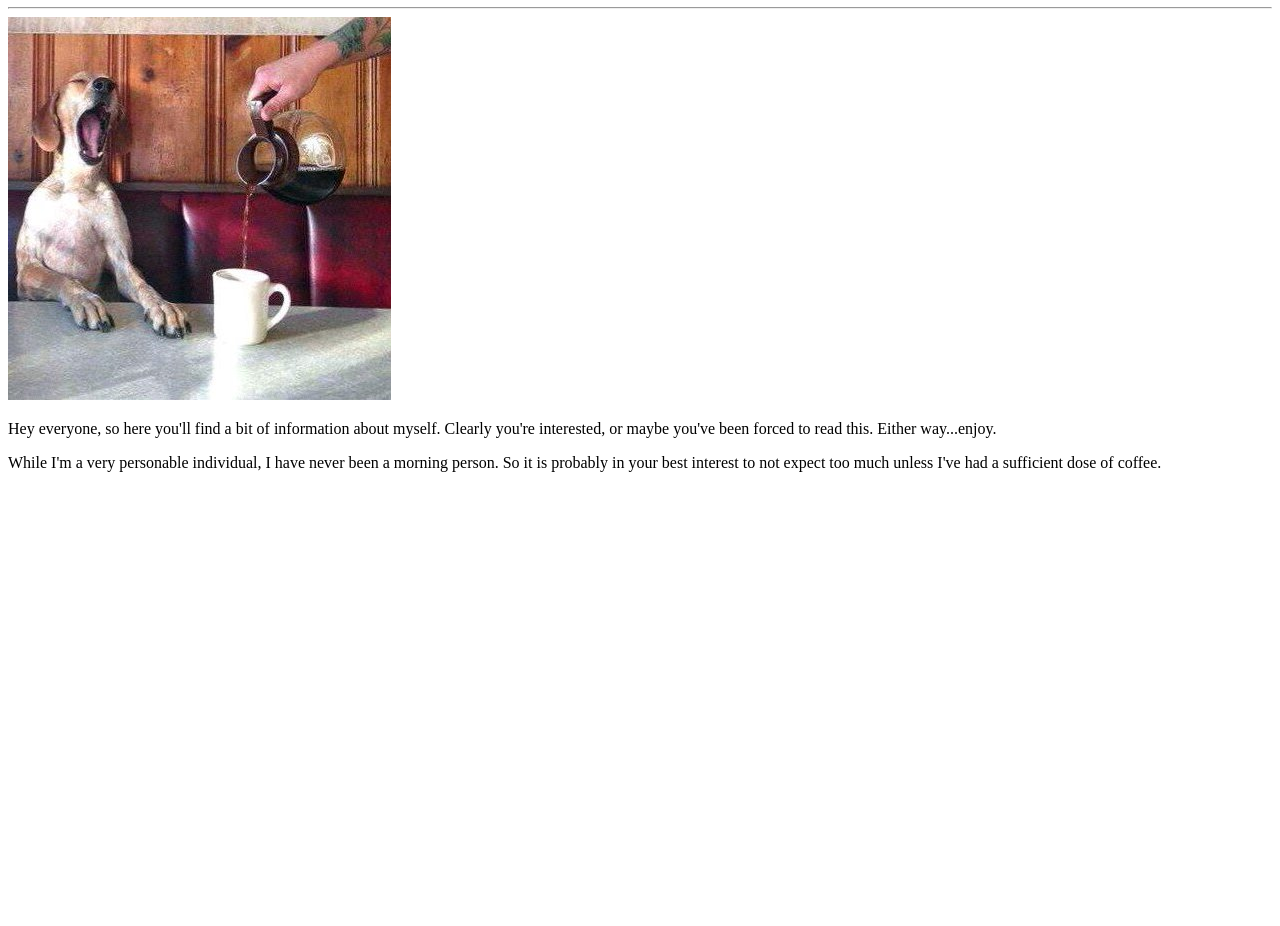
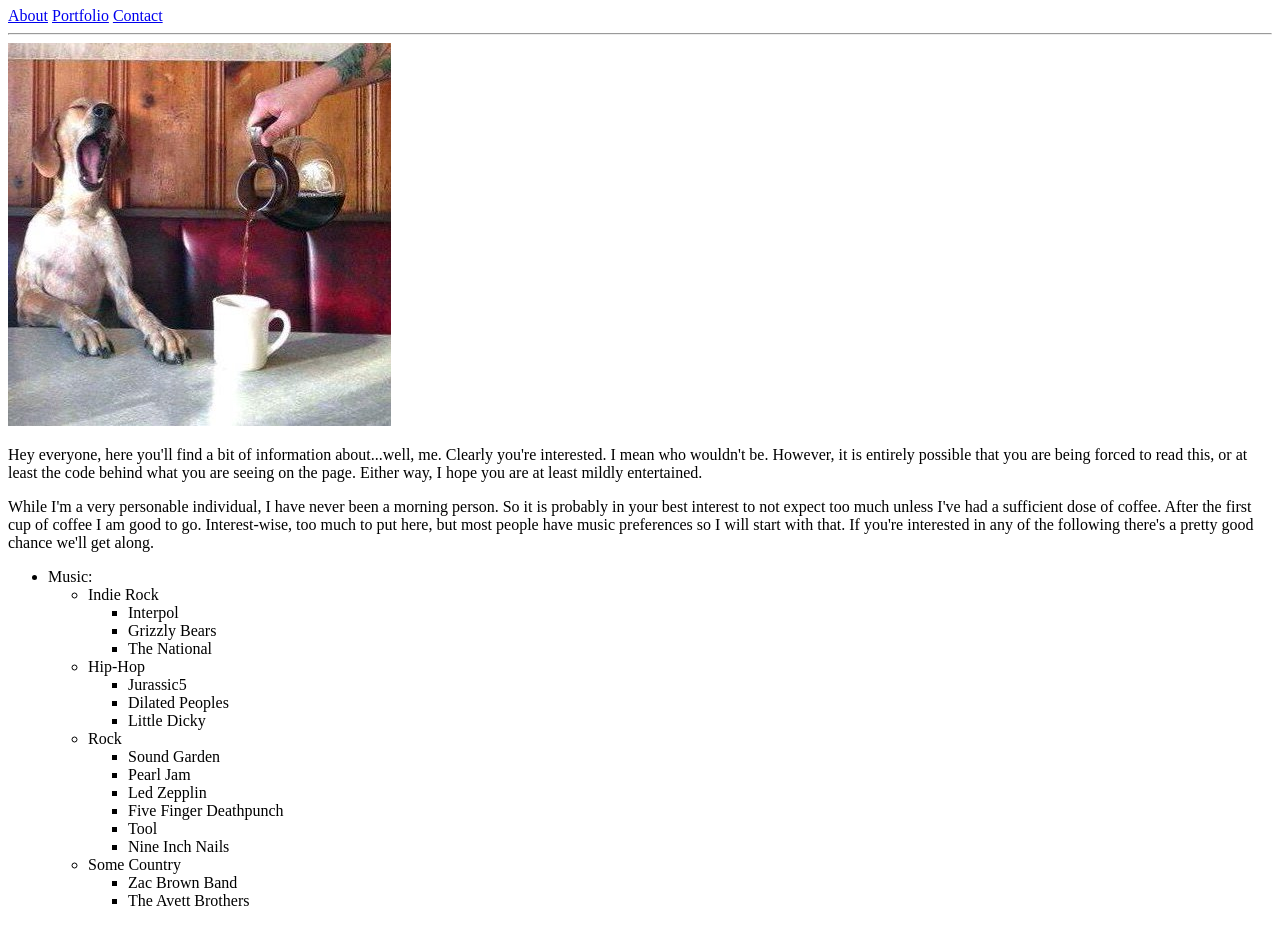
Before and after one commit to jasongoeble/Basic-Portfolio, a plain HTML site: page index.html in a window 1280 px wide. Shown: the part 73-999 px from the top of the page. Before the commit the page ends 800 px from the top, so only its background shows below. Drawn offline with Linux system fonts and the light colour scheme.

Commit message:
updates from 21 April

```diff
--- a/index.html
+++ b/index.html
@@ -1,10 +1,9 @@
 <!DOCTYPE html>
 <html lang="en-us">
 
-    <meta charset="UTF-8">
-
     <head>
-
+        <meta charset="UTF-8">
+        <link rel="stylesheet" href="./assets/css/style.css">
         <title>
             Jason Goeble
         </title>
@@ -12,30 +11,83 @@
     </head>
 
     <body>
+        <div>
 
-        <h1>
-            All About Me
-        </h1>
+        <header>
+            <h1>
+                Jason Goeble
+            </h1>
+        </header>
+
+        <nav>
+            <a href="./index.html" alt="About Me">About</a>
+            <a href="./portfolio.html" alt="Portfolio Page">Portfolio</a>
+            <a href="./contact.html" alt="Conntact Page">Contact</a>
+        </nav>
 
         <hr>
 
-        <div>
+        <aside>
 
-            <img src="assets/images/yawning-dog.jpg" />
+            <img src="./assets/images/yawning-dog.jpg" alt="Dog with Coffee"/>
 
-        </div>
+        </aside>
 
-        <div>
+        <section>
 
             <p>
-                Hey everyone, so here you'll find a bit of information about myself.  Clearly you're interested, or maybe you've been forced to read this.  Either way...enjoy.
+                Hey everyone, here you'll find a bit of information about...well, me.  Clearly you're interested.  I mean who wouldn't be.
+                However, it is entirely possible that you are being forced to read this, or at least the code behind what you are seeing on
+                the page.  Either way, I hope you are at least mildly entertained.
             </p>
 
             <p>
-                While I'm a very personable individual, I have never been a morning person.  So it is probably in your best interest to not expect too much unless I've had a sufficient dose of coffee.
+                While I'm a very personable individual, I have never been a morning person.  So it is probably in your best interest to not expect too
+                much unless I've had a sufficient dose of coffee.  After the first cup of coffee I am good to go.  Interest-wise, too much to put here,
+                but most people have music preferences so I will start with that.  If you're interested in any of the following there's a pretty good
+                chance we'll get along.
             </p>
 
-        </div>
+            <p>
+                <ul>
+                    <li>Music:</li>
+                    <ul>
+                        <li>Indie Rock</li>
+                        <ul>
+                            <li>Interpol</li>
+                            <li>Grizzly Bears</li>
+                            <li>The National</li>
+                        </ul>
+                        <li>Hip-Hop</li>
+                        <ul>
+                            <li>Jurassic5</li>
+                            <li>Dilated Peoples</li>
+                            <li>Little Dicky</li>
+                        </ul>
+                        <li>Rock</li>
+                        <ul>
+                            <li>Sound Garden</li>
+                            <li>Pearl Jam</li>
+                            <li>Led Zepplin</li>
+                            <li>Five Finger Deathpunch</li>
+                            <li>Tool</li>
+                            <li>Nine Inch Nails</li>
+                        </ul>
+                        <li>Some Country</li>
+                        <ul>
+                            <li>Zac Brown Band</li>
+                            <li>The Avett Brothers</li>
+                        </ul>
+                    </ul>
+                </ul>
+
+            </p>
+        </section>
+
+        <footer>
+
+        </footer>
+    </div>
 
     </body>
 
```
Also changed, not shown: assets/css/style.css (+30 -0 lines), contact.html (+15 -0 lines), portfolio.html (+14 -0 lines).
